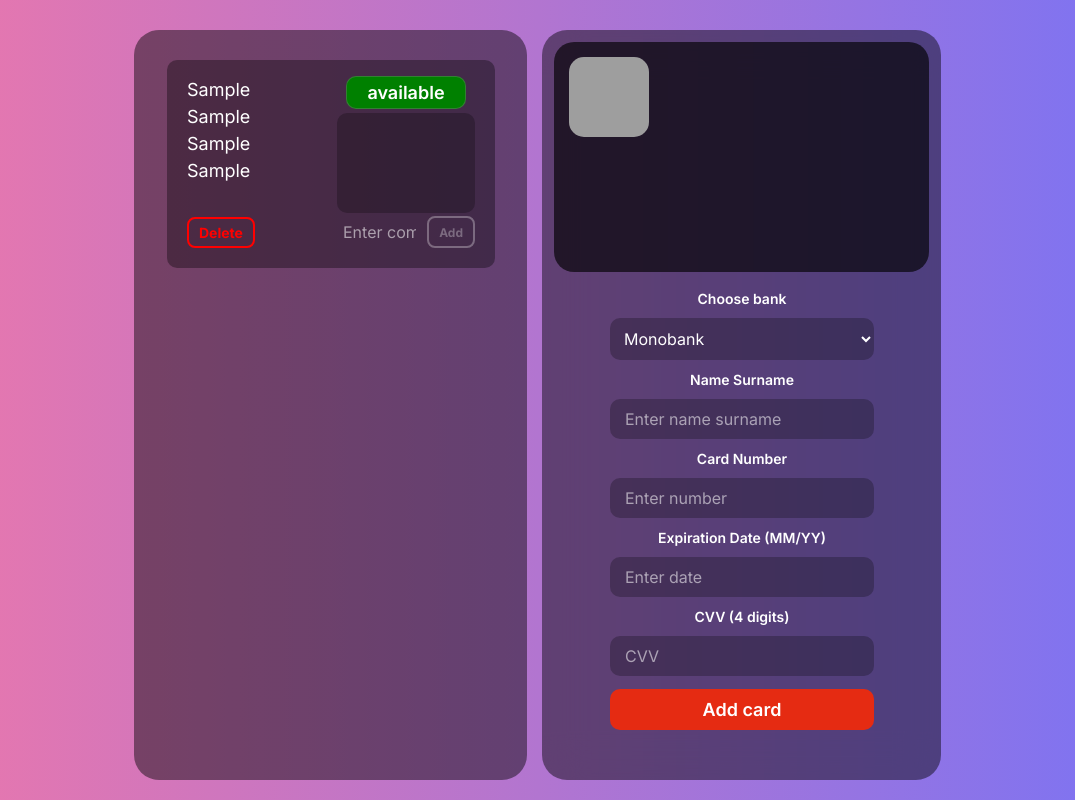
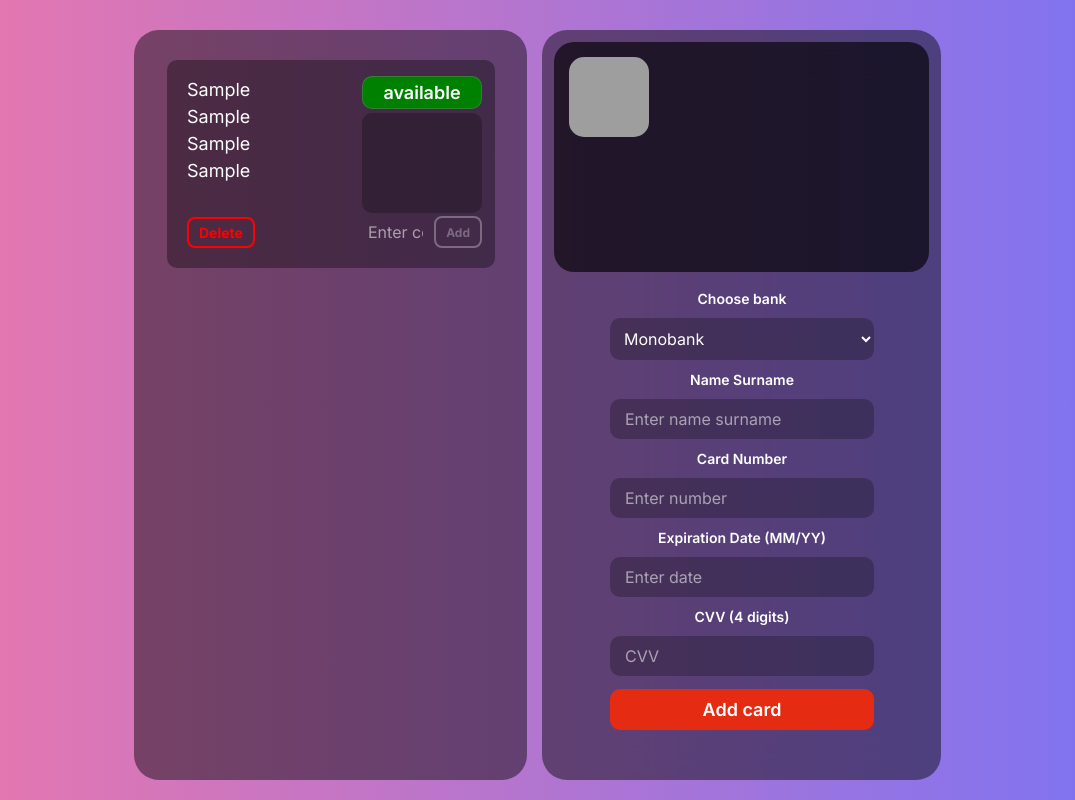
Before and after one commit to AndrewIlko/Card-Viewer, a React (Create React App) app: page / in a window 1280 px wide. Both pictures are taken after typing "Sample", "Sample", "Sample", "Sample" into the empty fields and a click on the button "Add card". Shown: the part 102-902 px from the top of the page, without its empty margins (102-1177 px from the left). Built offline with nearby package versions, Linux system fonts and the light colour scheme; grey boxes are pictures that could not be loaded.

Commit message:
Changed .card-information__text length

```diff
--- a/src/styles/style.css
+++ b/src/styles/style.css
@@ -89,7 +89,7 @@ body {
   justify-content: space-between;
 }
 .card-information__text {
-  width: 150px;
+  width: 175px;
   font-size: 18px;
   line-height: 1.5;
 }
```
